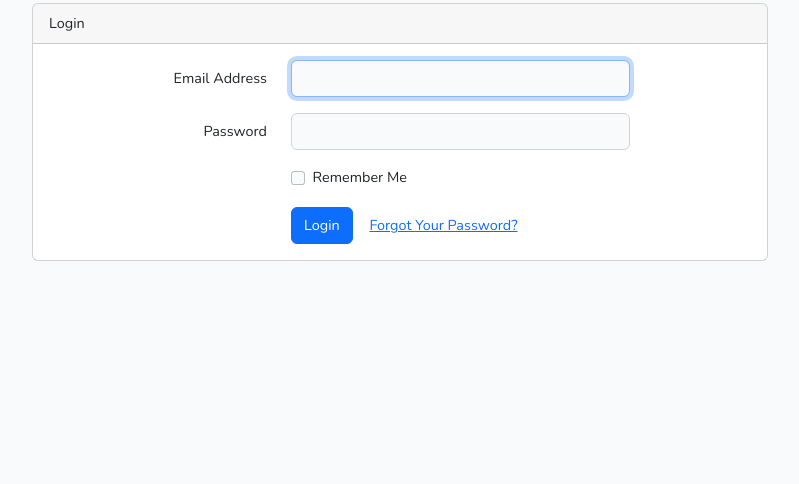
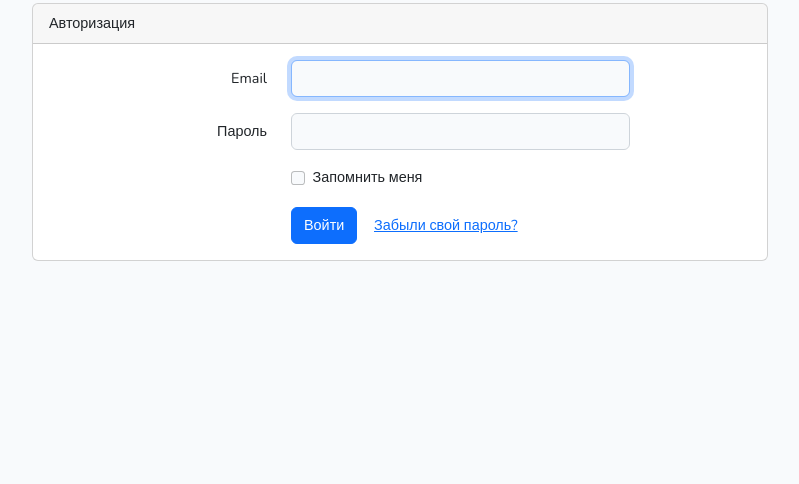
Before and after one commit to 2M1lkyW4y2/up, a Laravel app: page /login in a window 1280 px wide. Shown: the part 297-781 px from the top of the page, without its empty margins (240-1039 px from the left). Run offline with Laravel 9, Linux system fonts and the light colour scheme.

Commit message:
12.12.22

```diff
--- a/public/css/style.css
+++ b/public/css/style.css
@@ -1,3 +1,18 @@
+@font-face {
+    font-family: "Grandstander";
+    src: url(/public/Grandstander-VariableFont_wght.ttf);
+}
+a,h1, h2, h3, h4, h5, h6, p, li {
+    font-family: "GrandstanderOpenSans";
+}
 .age{
     height: 70%;
 }
+.text {
+    color: black;
+    font-size: 17px;
+    text-decoration: none;
+}
+.text:hover {
+    color: red;
+}
--- a/resources/views/auth/login.blade.php
+++ b/resources/views/auth/login.blade.php
@@ -5,14 +5,14 @@
     <div class="row justify-content-center">
         <div class="col-md-8">
             <div class="card">
-                <div class="card-header">{{ __('Login') }}</div>
+                <div class="card-header">{{ __('Авторизация') }}</div>
 
                 <div class="card-body">
                     <form method="POST" action="{{ route('login') }}">
                         @csrf
 
                         <div class="row mb-3">
-                            <label for="email" class="col-md-4 col-form-label text-md-end">{{ __('Email Address') }}</label>
+                            <label for="email" class="col-md-4 col-form-label text-md-end">{{ __('Email') }}</label>
 
                             <div class="col-md-6">
                                 <input id="email" type="email" class="form-control @error('email') is-invalid @enderror" name="email" value="{{ old('email') }}" required autocomplete="email" autofocus>
@@ -26,7 +26,7 @@
                         </div>
 
                         <div class="row mb-3">
-                            <label for="password" class="col-md-4 col-form-label text-md-end">{{ __('Password') }}</label>
+                            <label for="password" class="col-md-4 col-form-label text-md-end">{{ __('Пароль') }}</label>
 
                             <div class="col-md-6">
                                 <input id="password" type="password" class="form-control @error('password') is-invalid @enderror" name="password" required autocomplete="current-password">
@@ -45,7 +45,7 @@
                                     <input class="form-check-input" type="checkbox" name="remember" id="remember" {{ old('remember') ? 'checked' : '' }}>
 
                                     <label class="form-check-label" for="remember">
-                                        {{ __('Remember Me') }}
+                                        {{ __('Запомнить меня') }}
                                     </label>
                                 </div>
                             </div>
@@ -54,12 +54,12 @@
                         <div class="row mb-0">
                             <div class="col-md-8 offset-md-4">
                                 <button type="submit" class="btn btn-primary">
-                                    {{ __('Login') }}
+                                    {{ __('Войти') }}
                                 </button>
 
                                 @if (Route::has('password.request'))
                                     <a class="btn btn-link" href="{{ route('password.request') }}">
-                                        {{ __('Forgot Your Password?') }}
+                                        {{ __('Забыли свой пароль?') }}
                                     </a>
                                 @endif
                             </div>
--- a/resources/views/auth/passwords/confirm.blade.php
+++ b/resources/views/auth/passwords/confirm.blade.php
@@ -5,16 +5,16 @@
     <div class="row justify-content-center">
         <div class="col-md-8">
             <div class="card">
-                <div class="card-header">{{ __('Confirm Password') }}</div>
+                <div class="card-header">{{ __('Подтвердите пароль') }}</div>
 
                 <div class="card-body">
-                    {{ __('Please confirm your password before continuing.') }}
+                    {{ __('Пожалуйста, подтвердите пароль прежде, чем продолжить.') }}
 
                     <form method="POST" action="{{ route('password.confirm') }}">
                         @csrf
 
                         <div class="row mb-3">
-                            <label for="password" class="col-md-4 col-form-label text-md-end">{{ __('Password') }}</label>
+                            <label for="password" class="col-md-4 col-form-label text-md-end">{{ __('Пароль') }}</label>
 
                             <div class="col-md-6">
                                 <input id="password" type="password" class="form-control @error('password') is-invalid @enderror" name="password" required autocomplete="current-password">
--- a/resources/views/auth/passwords/email.blade.php
+++ b/resources/views/auth/passwords/email.blade.php
@@ -5,7 +5,7 @@
     <div class="row justify-content-center">
         <div class="col-md-8">
             <div class="card">
-                <div class="card-header">{{ __('Reset Password') }}</div>
+                <div class="card-header">{{ __('Сброс пароля') }}</div>
 
                 <div class="card-body">
                     @if (session('status'))
@@ -18,7 +18,7 @@
                         @csrf
 
                         <div class="row mb-3">
-                            <label for="email" class="col-md-4 col-form-label text-md-end">{{ __('Email Address') }}</label>
+                            <label for="email" class="col-md-4 col-form-label text-md-end">{{ __('Email') }}</label>
 
                             <div class="col-md-6">
                                 <input id="email" type="email" class="form-control @error('email') is-invalid @enderror" name="email" value="{{ old('email') }}" required autocomplete="email" autofocus>
@@ -34,7 +34,7 @@
                         <div class="row mb-0">
                             <div class="col-md-6 offset-md-4">
                                 <button type="submit" class="btn btn-primary">
-                                    {{ __('Send Password Reset Link') }}
+                                    {{ __('Отправить ссылку для сброса пароля') }}
                                 </button>
                             </div>
                         </div>
--- a/resources/views/layouts/app.blade.php
+++ b/resources/views/layouts/app.blade.php
@@ -19,13 +19,14 @@
     <!-- Styles -->
     <link href="{{ asset('css/app.css') }}" rel="stylesheet">
     <link href="{{ asset('css/style.css') }}" rel="stylesheet">
+
 </head>
 <body>
     <div id="app">
         <nav class="navbar navbar-expand-md navbar-light bg-white shadow-sm">
             <div class="container">
                 <a class="navbar-brand" href="{{ url('/') }}">
-                    <img src="\public\ТЗ\logo.svg" alt="" class="col-lg-10">
+                    <img src="\public\tz\logo.svg" alt="" class="col-lg-10">
                 </a>
                 <button class="navbar-toggler" type="button" data-bs-toggle="collapse" data-bs-target="#navbarSupportedContent" aria-controls="navbarSupportedContent" aria-expanded="false" aria-label="{{ __('Toggle navigation') }}">
                     <span class="navbar-toggler-icon"></span>
@@ -38,9 +39,9 @@
                     </ul>
 
                     <div>
-                        <a href="#information">О нас</a>
-                        <a href="#price">Каталог</a>
-                        <a href="#place">Где нас найти</a>
+                        <a href="#information" class="text p-2">О нас</a>
+                        <a href="#price" class="text p-2">Каталог</a>
+                        <a href="#place" class="text p-2">Где нас найти?</a>
                     </div>
 
                     <!-- Right Side Of Navbar -->
```
Also changed, not shown: resources/views/auth/passwords/reset.blade.php (+5 -5 lines), resources/views/auth/register.blade.php (+6 -6 lines), public/Grandstander-VariableFont_wght.ttf (added), public/OpenSansCondensed-Light.ttf (added), 1 other file.
